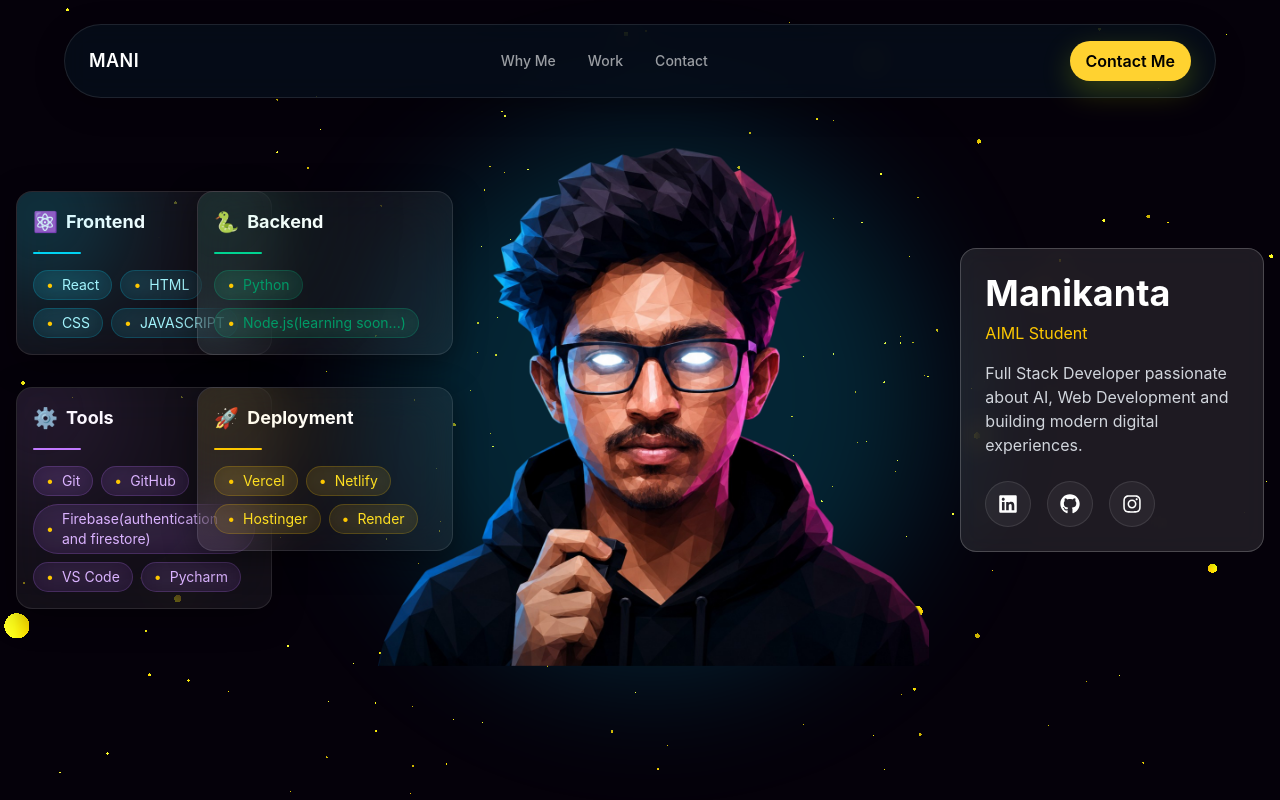
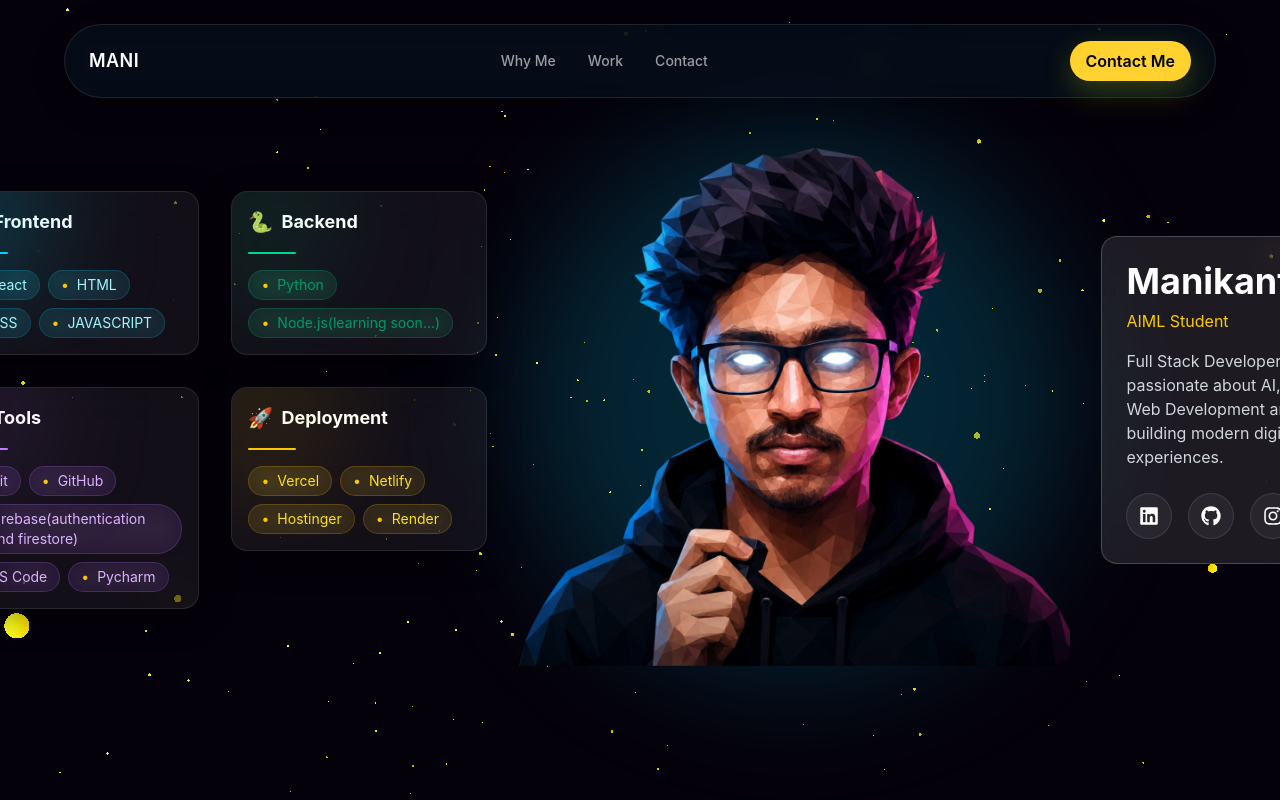
Before and after one commit to mani759/PORTFOLIO, a React app: page / in a window 1280 px wide. Both pictures are taken after a click on the picture 640 px from the left and 386 px from the top of the page. Shown: the top 800 px of the page. Built offline with nearby package versions, Linux system fonts and the light colour scheme; the HTML template or start-up script is replaced by a standard one.

Commit message:
changes saved

```diff
--- a/src/components/SkillCat.jsx
+++ b/src/components/SkillCat.jsx
@@ -38,7 +38,7 @@ const SkillCat = () => {
     },
   ];
   return (
-    <div className="grid grid-cols-2 gap-4 md:gap-8 w-full max-w-[700px]">
+    <div className="grid grid-cols-2 gap-4 md:gap-8 w-full max-w-[550px]">
       {Skills.map((cat, index) => {
         return (
           <motion.div
--- a/src/sections/Hero.jsx
+++ b/src/sections/Hero.jsx
@@ -54,7 +54,7 @@ const Hero = () => {
       ></div>
       <div className="relative z-10 flex justify-center items-center min-h-screen px-4 pt-26 lg:pt-0">
         <div className=" relative flex flex-col lg:flex-row items-center justify-center gap-8 lg:gap-8 max-w-[1400px] mx-auto">
-          <div className="order-3 lg:order-1">
+          <div className="order-3 lg:order-1 flex-shrink-0">
             <AnimatePresence>
               {showContent && (
                 <motion.div
```
